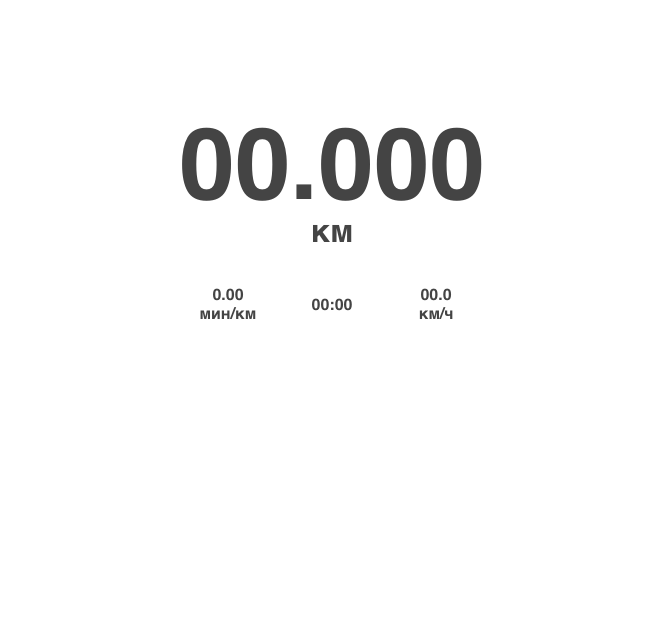
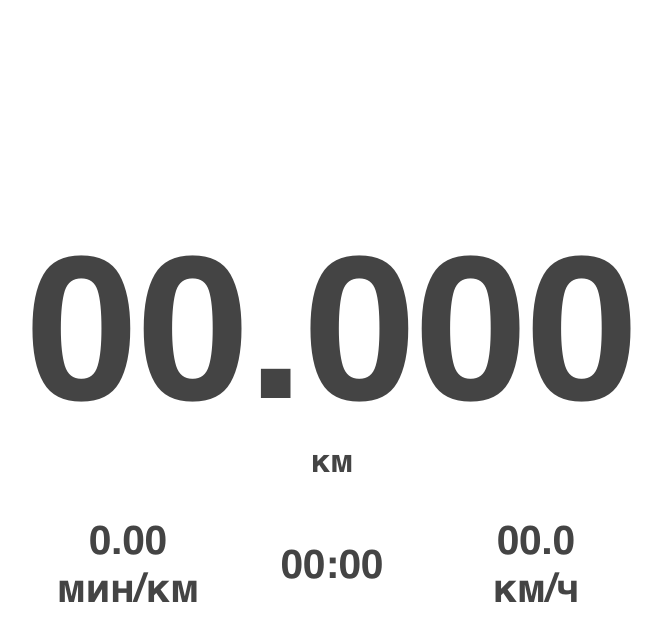
Before and after one commit to start1810/geolocation.github.io, a plain HTML site: page index.html in a window 1280 px wide. Shown: the whole page, without its empty margins (308-970 px from the left). Drawn offline with Linux system fonts and the light colour scheme.

Commit message:
new view

```diff
--- a/css/styles.css
+++ b/css/styles.css
@@ -9,14 +9,14 @@
 	font-family: helvetica, sans-serif;
 	font-weight: bold;
 	font-size: xx-large;
-	margin-top: 100px;
+	margin-top: 200px;
 	color:  #444;
 }
 
 .distance10m {
-	font-size: 100px;
+	font-size: 200px;
 	margin-bottom: 0px;
-	height: 110px;
+	height: 1,1;
 }
 
 .distance p {
@@ -34,10 +34,11 @@
 table {
 	text-align: center;
 	margin: auto;
+	font-size: 40px;
 }
 
 td {
-	width: 100px;
+	width: 200px;
 }
 
 .oldCoord {
```
